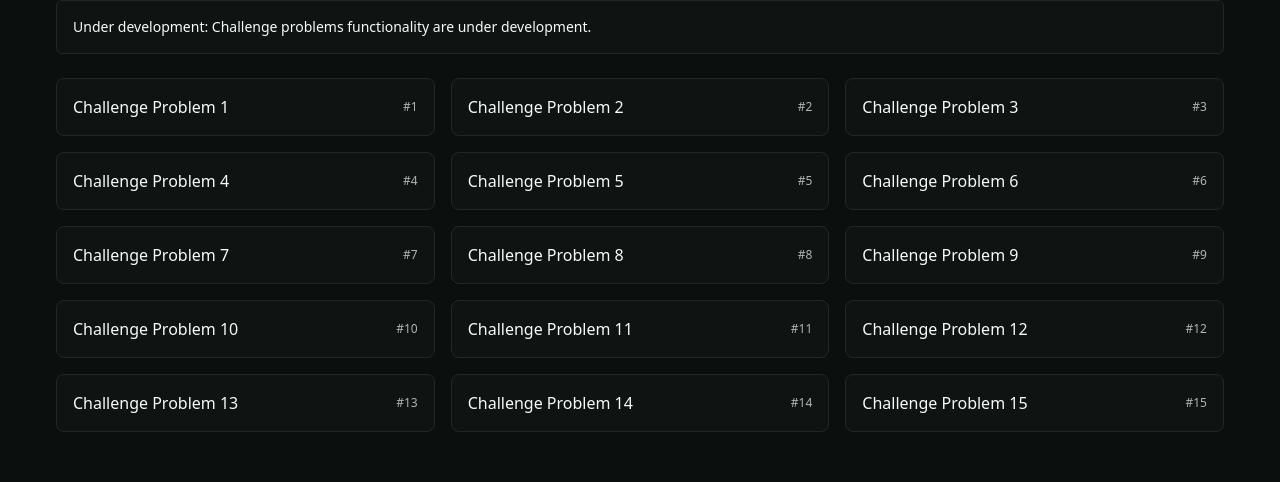
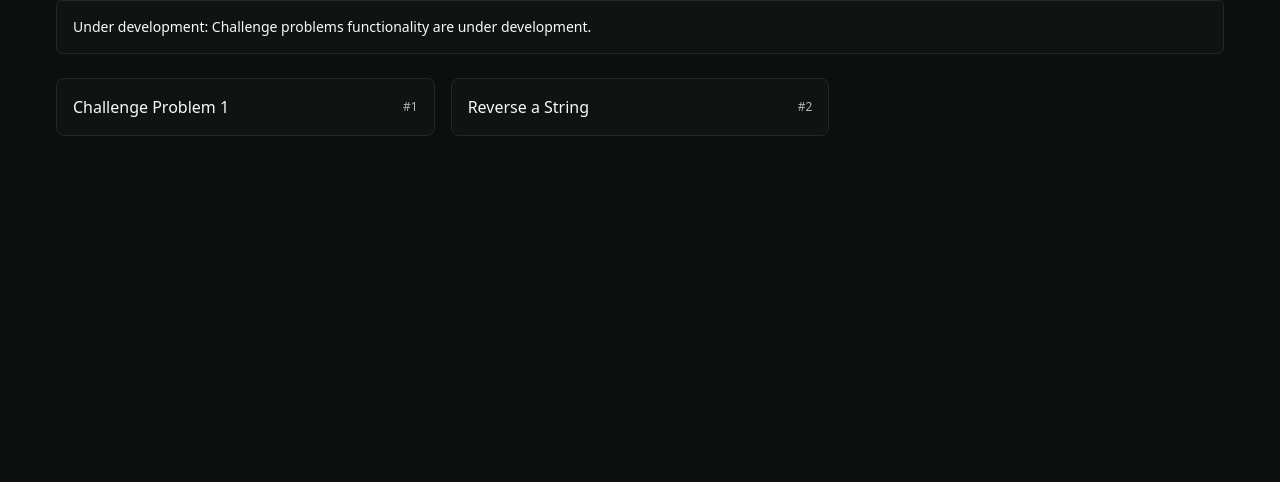
Before and after one commit to HHS-Proclub/website, a Next.js app: page /challenges in a window 1280 px wide. Shown: the part 179-661 px from the top of the page. Built offline with nearby package versions, Linux system fonts and the light colour scheme; no server answers.

Commit message:
shows failed test cases along with errors

```diff
--- a/app/api/submit/[id]/route.js
+++ b/app/api/submit/[id]/route.js
@@ -65,11 +65,13 @@ export async function POST(req, { params }) {
 
     const output = (res.stdout || "").trim();
     const expected = test.output.trim();
+    const error = res.stderr ? (res.stderr || "").trim() : null;
 
     results.push({
       input: test.input,
       expected,
       actual: output,
+      error,
       pass: output === expected,
     });
 
--- a/components/ProblemSubmissionForm.js
+++ b/components/ProblemSubmissionForm.js
@@ -47,11 +47,11 @@ export default function ProblemSubmissionForm({ problemId }) {
     if (submission?.status === "accepted") {
       setStatus("Passed ✓");
     } else if (submission?.status === "wrong_answer") {
+      console.log("Failed test case");
       setStatus("Failed");
       // Extract failed test case
-      const result = submission?.result;
-      if (result?.results) {
-        const failed = result.results.find((r) => !r.pass);
+      if (submission?.results) {
+        const failed = submission.results.find((r) => !r.pass);
         if (failed) {
           setFailedTests([failed]);
         }
@@ -59,6 +59,7 @@ export default function ProblemSubmissionForm({ problemId }) {
     } else {
       setStatus(submission?.status || "Queued");
     }
+    console.log(status);
   };
 
   if (loading) return <p>Checking sign-in...</p>;
--- a/data/problems.js
+++ b/data/problems.js
@@ -1,17 +1,22 @@
-export const problems = Array.from({ length: 15 }, (_, i) => ({
-  id: i + 1,
-  title: `Challenge Problem ${i + 1}`,
-  slug: `${i + 1}`,
-  statement: `Solve sample problem ${i + 1}. Given an integer n, output n*2.`,
-  inputSpec: "Single integer n",
-  outputSpec: "n*2",
-  samples: [
-    { input: "2\n", output: "4\n" },
-    { input: "7\n", output: "14\n" },
-  ],
-  tests: [
-    { input: "1\n", output: "2\n" },
-    { input: "10\n", output: "20\n" },
-    { input: "123\n", output: "246\n" },
-  ],
-}));
+export const problems = [
+  {
+    id: 1,
+    title: "Challenge Problem 1",
+    slug: "1",
+    statement: "Solve sample problem 1. Given an integer n, output n*2.",
+    inputSpec: "Single integer n",
+    outputSpec: "n*2",
+    samples: [ { input: "2\n", output: "4\n" }, { input: "7\n", output: "14\n" } ],
+    tests: [ { input: "1\n", output: "2\n" }, { input: "10\n", output: "20\n" }, { input: "123\n", output: "246\n" } ],
+  },
+  {
+    id: 2,
+    title: "Reverse a String",
+    slug: "reverse-string",
+    statement: "Given a string s, return its reversed form.",
+    inputSpec: "A single string s",
+    outputSpec: "The reversed string",
+    samples: [ { input: "hello\n", output: "olleh\n" } ],
+    tests: [ { input: "abc\n", output: "cba\n" } ],
+  },
+];
```
